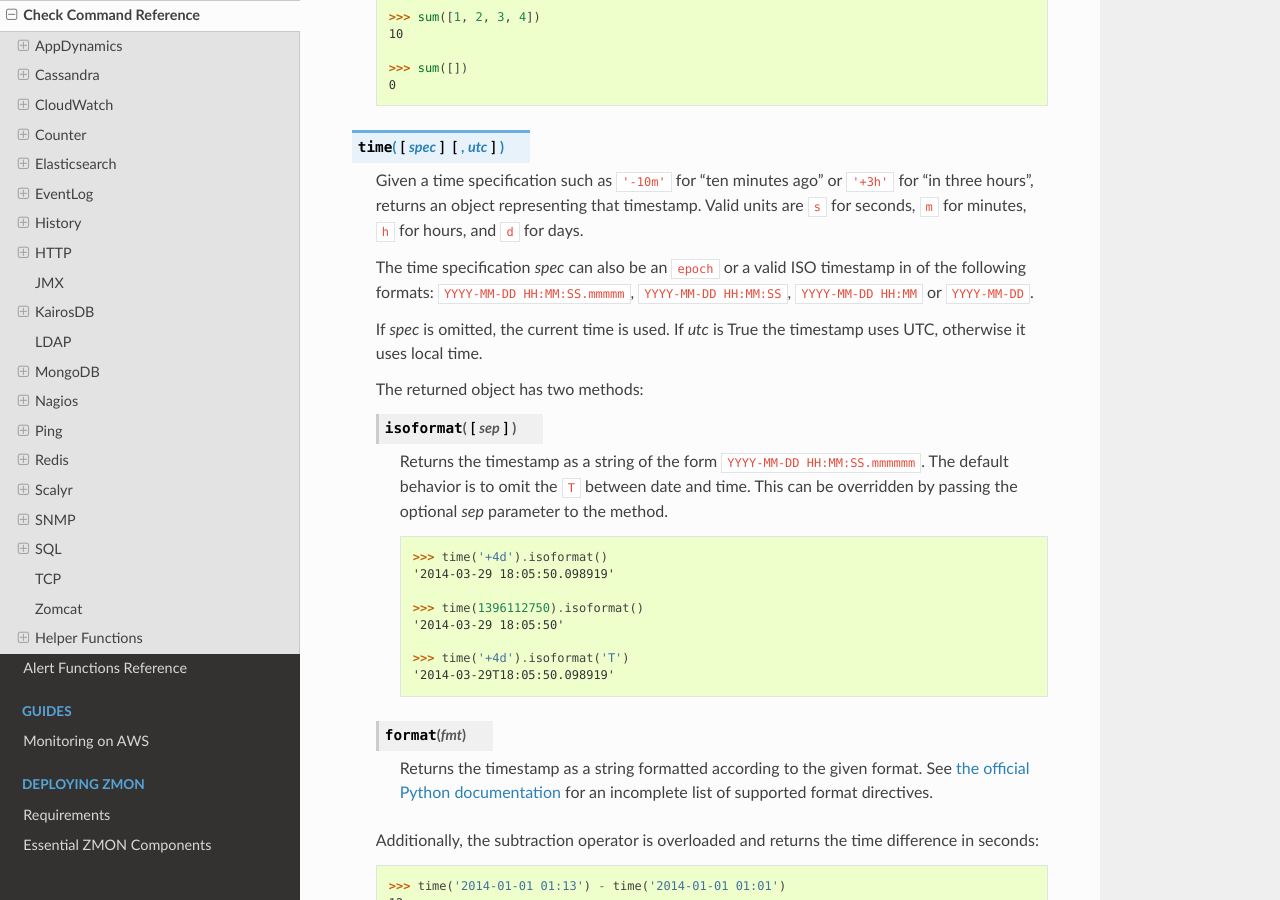
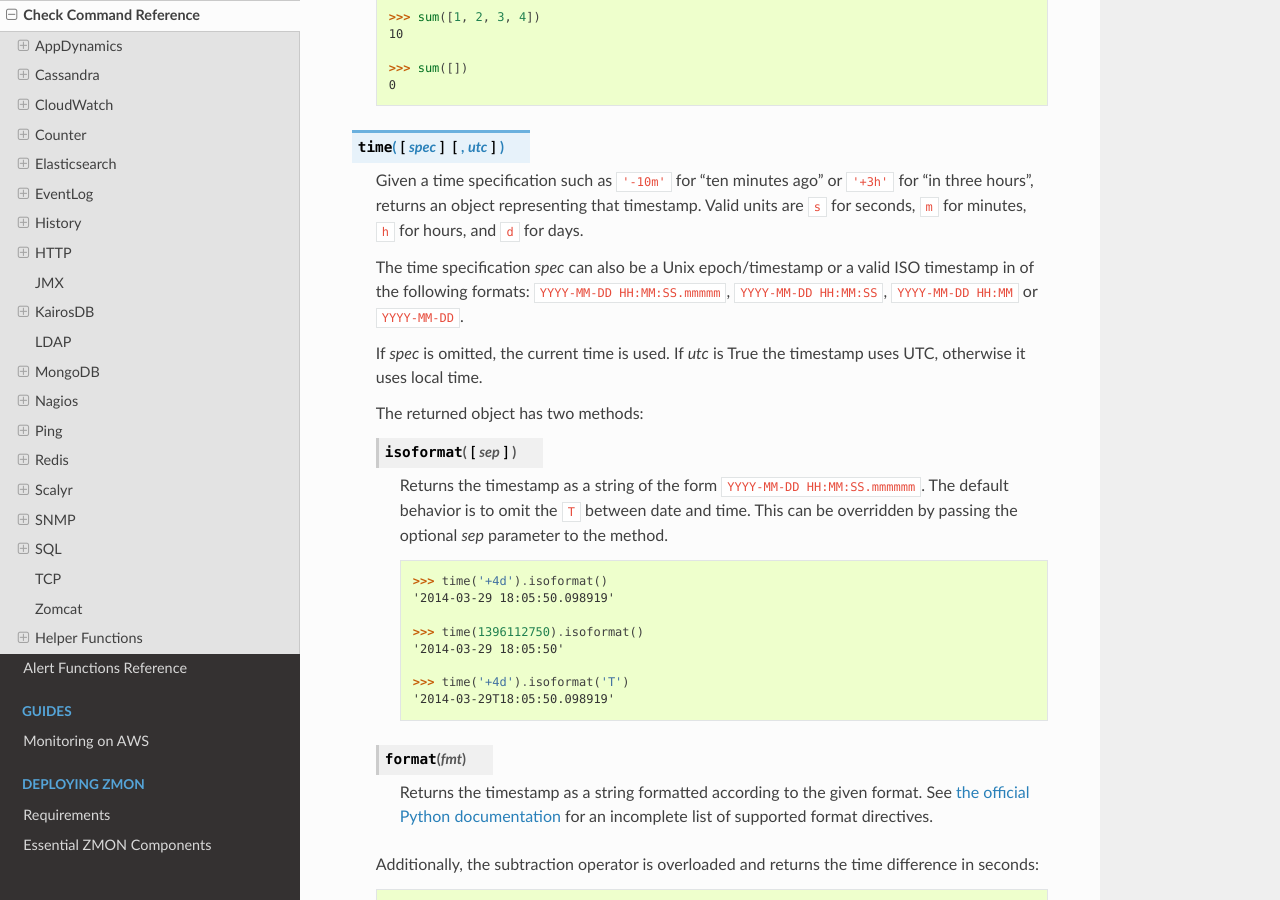
Before and after one commit to zalando-zmon/zmon-docs, a Sphinx documentation site: the page built from docs/user/check-commands.rst, in a window 1280 px wide and 900 px high, scrolled down 42335 px. Built offline with Sphinx 7.4.7 and the Read the Docs theme 2.0.0, drawn with Linux system fonts in a browser that asks for light colours.

Commit message:
Clarify unix timestamp

```diff
--- a/docs/user/check-commands.rst
+++ b/docs/user/check-commands.rst
@@ -502,7 +502,7 @@
 
     Given a time specification such as ``'-10m'`` for "ten minutes ago" or ``'+3h'`` for "in three hours", returns an object representing that timestamp. Valid units are ``s`` for seconds, ``m`` for minutes, ``h`` for hours, and ``d`` for days.
 
-    The time specification `spec` can also be an ``epoch`` or a valid ISO timestamp in of the following formats:
+    The time specification `spec` can also be a Unix epoch/timestamp or a valid ISO timestamp in of the following formats:
     ``YYYY-MM-DD HH:MM:SS.mmmmm``,
     ``YYYY-MM-DD HH:MM:SS``,
     ``YYYY-MM-DD HH:MM`` or
```
